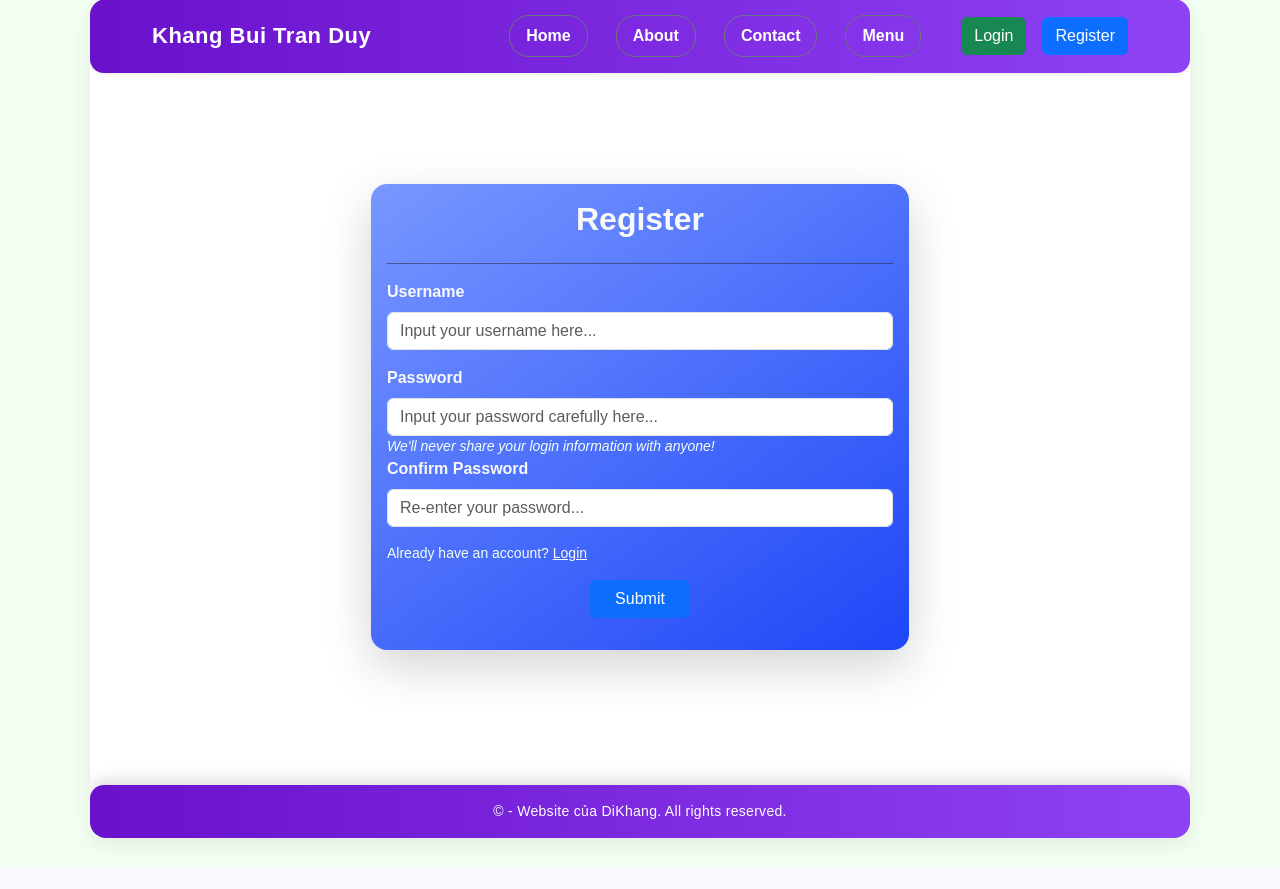
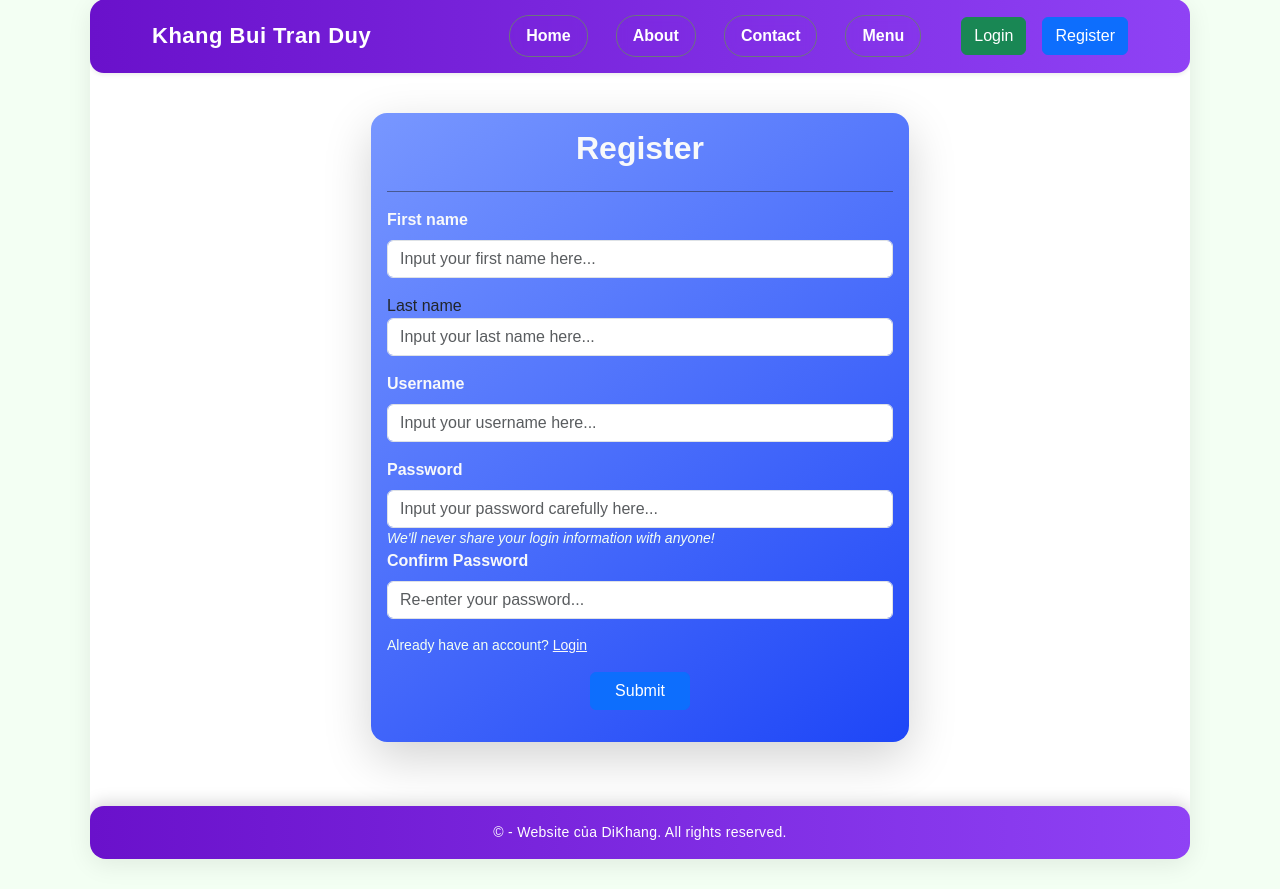
Before and after one commit to khangbkk23/Django_Learning, a Django app: page /register/ in a window 1280 px wide. Shown: the part 31-920 px from the top of the page. Before the commit the page ends 890 px from the top, so only its background shows below. Run offline with Django 5.2, Linux system fonts and the light colour scheme.

Commit message:
try register

```diff
--- a/fundamental/veget/templates/register.html
+++ b/fundamental/veget/templates/register.html
@@ -29,17 +29,29 @@
     <h2 class="text-center mb-2 fw-bold text-light">Register</h2>
 
     <hr class="border-dark opacity-50" />
+	<div class="mb-3">
+
+      <label for="InputFirstName" class="form-label fw-semibold text-light">First name</label>
+      <input name="first_name" required type="text" class="form-control" id="first_name"
+          placeholder="Input your first name here..." />
+    </div>
+
+	<div class="mb-3">
+      <label for="InputLastName class="form-label fw-semibold text-light">Last name</label>
+      <input name="last_name" required type="text" class="form-control" id="last_name"
+          placeholder="Input your last name here..." />
+    </div>
 
     <div class="mb-3">
-      <label for="InputPassword" class="form-label fw-semibold text-light">Username</label>
-      <input name="emailaddress" required type="text" class="form-control" id="emailaddress"
+      <label for="InputUsername" class="form-label fw-semibold text-light">Username</label>
+      <input name="username" required type="text" class="form-control" id="username" name="username"
           placeholder="Input your username here..." />
     </div>
 
     <div class="mb-3">
       <label for="InputPassword" class="form-label fw-semibold text-light">Password</label>
       <input type="password" class="form-control" id="InputPassword"
-          placeholder="Input your password carefully here...">
+          name="password" placeholder="Input your password carefully here...">
       <div class="temp-text fw-light fst-italic">
         We'll never share your login information with anyone!
       </div>
--- a/fundamental/veget/views.py
+++ b/fundamental/veget/views.py
@@ -1,7 +1,9 @@
+import re
 from django.shortcuts import render, redirect
 from httplib2 import Http
 from .models import *
 from django.http import HttpResponse
+from django.contrib.auth.models import User
 # Create your views here.
 def recipes(request):
     if request.method == "POST":
@@ -64,4 +66,28 @@ def login_page(request):
     return render(request, 'login.html')
 
 def register_page(request):
+    if request.method == "POST":
+        first_name = request.POST.get('first_name')
+        last_name = request.POST.get('last_name')
+        username = request.POST.get('username')
+        password = request.POST.get('password')
+        confirm_password = request.POST.get('confirm_password')
+
+        if password != confirm_password:
+            return HttpResponse("Passwords do not match")
+
+        if User.objects.filter(username=username).exists():
+            return HttpResponse("Username already exists")
+
+        user = User.objects.create(
+            first_name=first_name,
+            last_name=last_name,
+            username=username
+        )
+        user.set_password(password)
+        #'pbkdf2_sha256$1000000$nxTINa7goq9PYWG2DCw8fI$gZPFZDgzURCfVicYYj0SXJfvEtd0j0lB+NkeuObHyfE=' mat khau da duoc ma hoa
+        user.save()
+
+        return redirect('/login/')
+
     return render(request, 'register.html')
```
